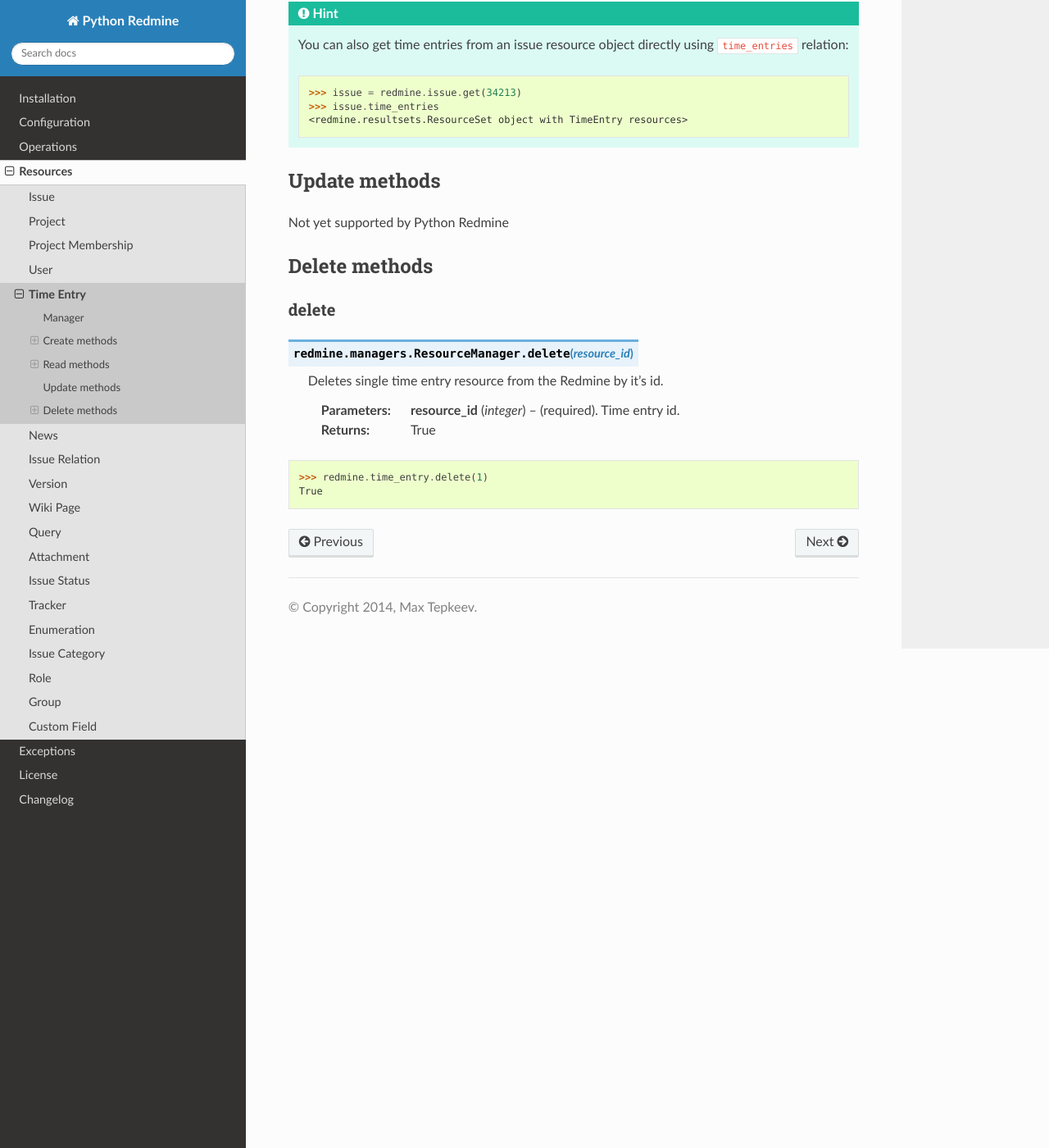
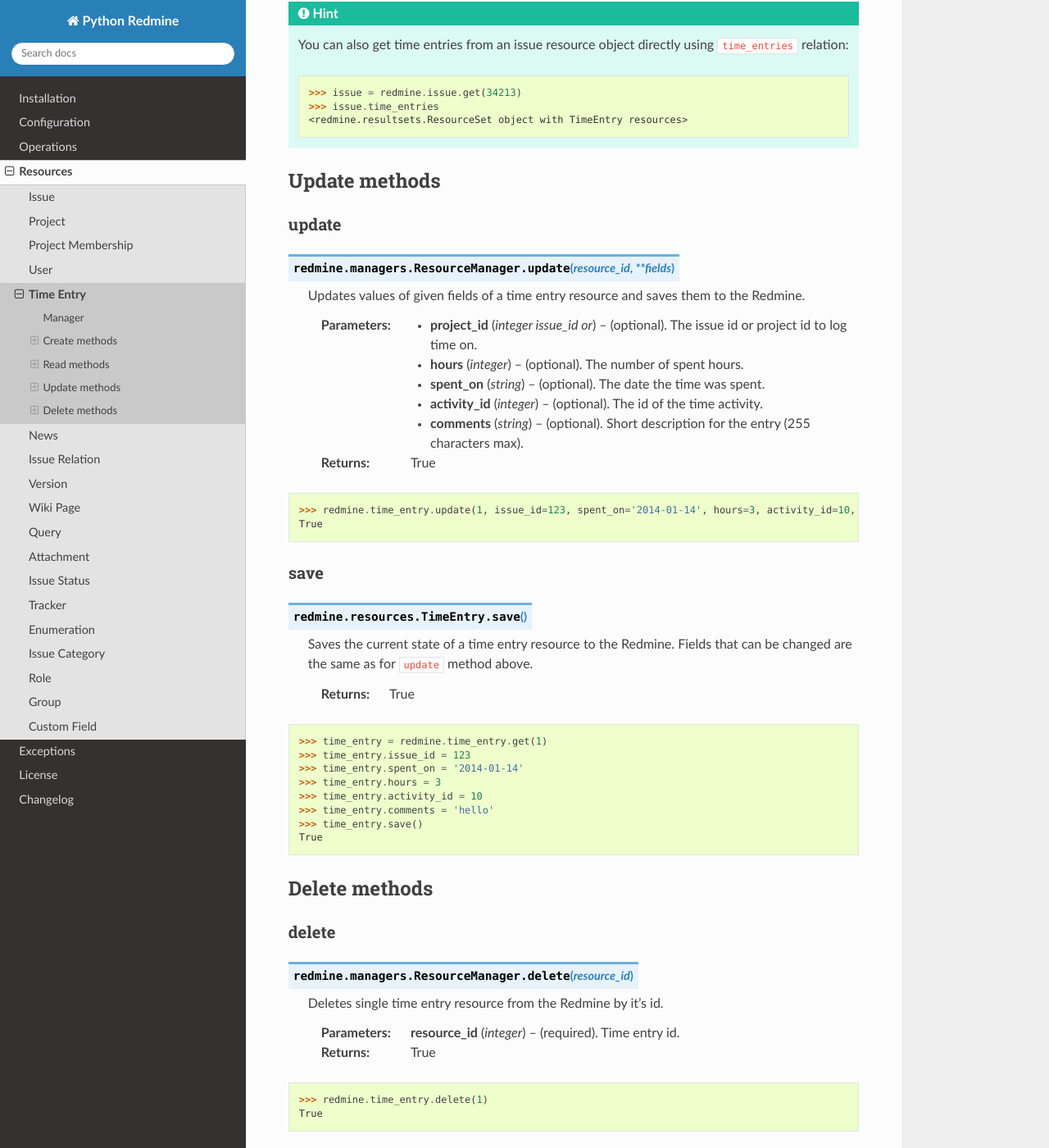
Before and after one commit to maxtepkeev/python-redmine, a Sphinx documentation site: the page built from docs/resources/time_entry.rst, in a window 1280 px wide and 1400 px high, scrolled down 2619 px. Shown: the whole window at 82% size. Built offline with Sphinx 7.4.7 and the Read the Docs theme 2.0.0, drawn with Linux system fonts in a browser that asks for light colours.

Commit message:
time entry update support

```diff
--- a/docs/changelog.rst
+++ b/docs/changelog.rst
@@ -15,6 +15,7 @@
 
   * IssueCategory
   * Version
+  * TimeEntry
   * ProjectMembership
   * WikiPage
   * Project
--- a/docs/resources/time_entry.rst
+++ b/docs/resources/time_entry.rst
@@ -141,7 +141,49 @@
 Update methods
 --------------
 
-Not yet supported by Python Redmine
+update
+++++++
+
+.. py:method:: update(resource_id, **fields)
+    :module: redmine.managers.ResourceManager
+    :noindex:
+
+    Updates values of given fields of a time entry resource and saves them to the Redmine.
+
+    :param integer issue_id or project_id: (optional). The issue id or project id to log time on.
+    :param integer hours: (optional). The number of spent hours.
+    :param string spent_on: (optional). The date the time was spent.
+    :param integer activity_id: (optional). The id of the time activity.
+    :param string comments: (optional). Short description for the entry (255 characters max).
+    :return: True
+
+.. code-block:: python
+
+    >>> redmine.time_entry.update(1, issue_id=123, spent_on='2014-01-14', hours=3, activity_id=10, comments='hello')
+    True
+
+save
+++++
+
+.. py:method:: save()
+    :module: redmine.resources.TimeEntry
+    :noindex:
+
+    Saves the current state of a time entry resource to the Redmine. Fields that
+    can be changed are the same as for ``update`` method above.
+
+    :return: True
+
+.. code-block:: python
+
+    >>> time_entry = redmine.time_entry.get(1)
+    >>> time_entry.issue_id = 123
+    >>> time_entry.spent_on = '2014-01-14'
+    >>> time_entry.hours = 3
+    >>> time_entry.activity_id = 10
+    >>> time_entry.comments = 'hello'
+    >>> time_entry.save()
+    True
 
 Delete methods
 --------------
```
Also changed, not shown: 2 other files.
